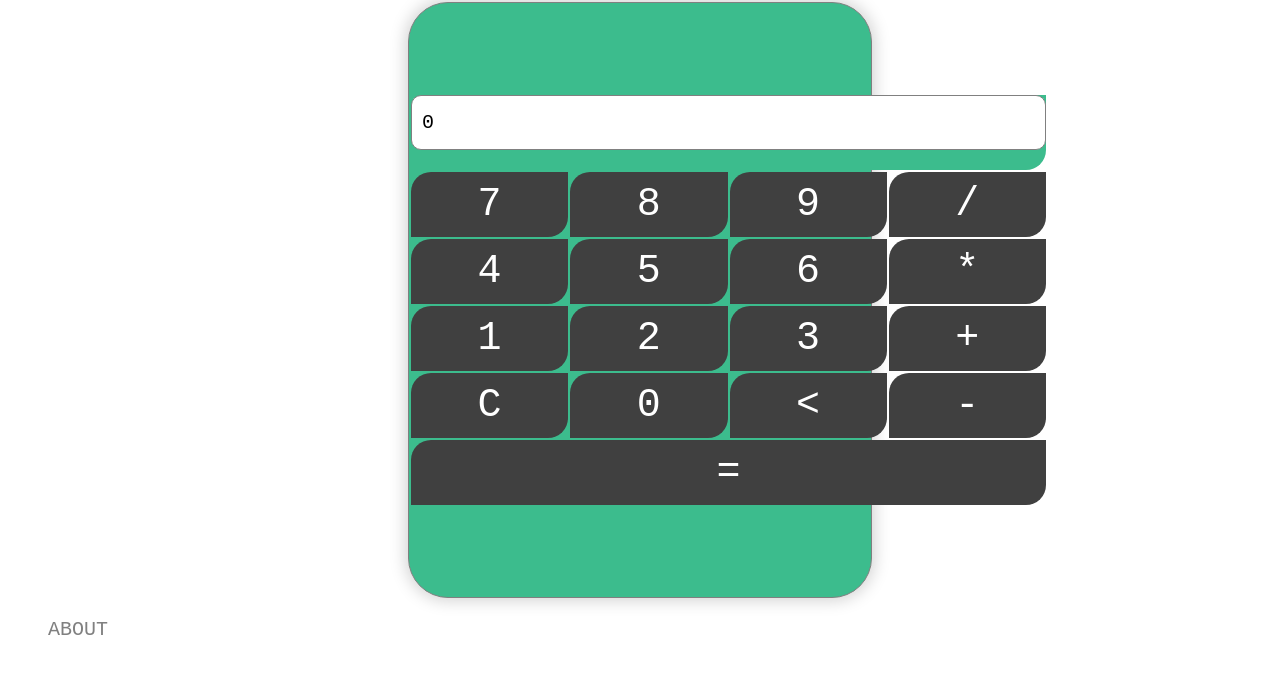
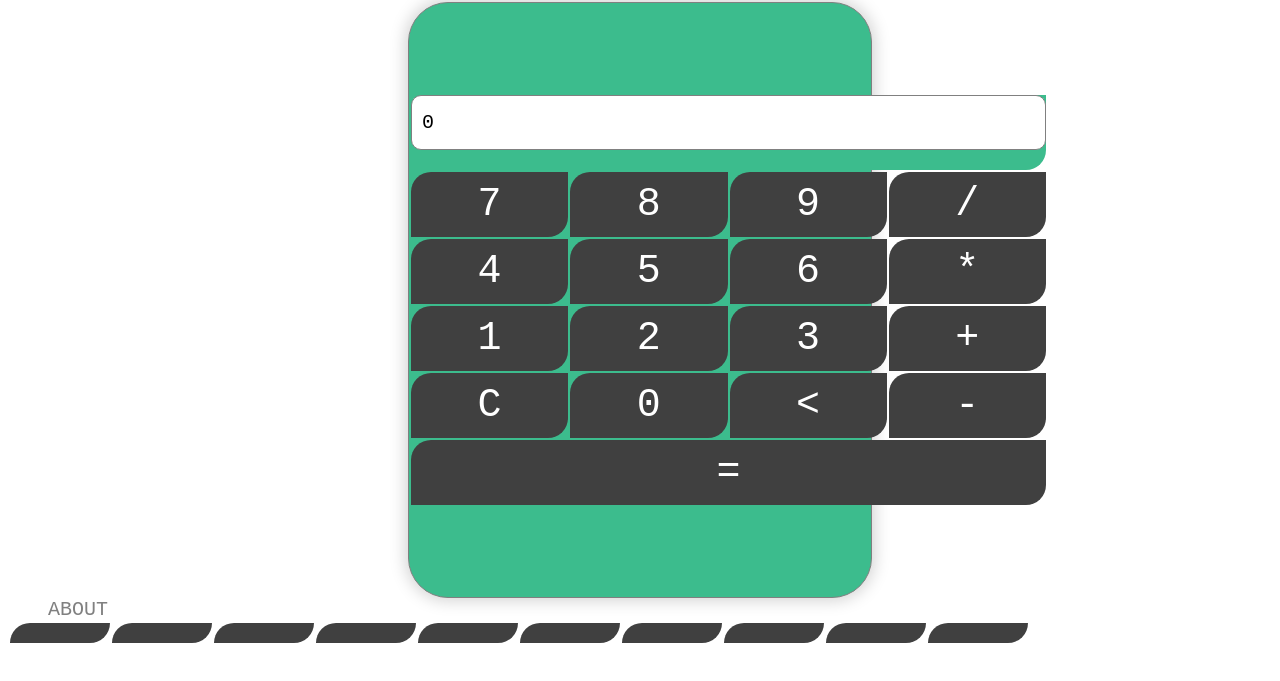
Before and after one commit to nvkex/web-app-calculator-v1, a plain HTML site: page web-app-calculator-v1/index.html in a window 1280 px wide. Shown: the part 89-770 px from the top of the page. Drawn offline with Linux system fonts and the light colour scheme.

Commit message:
Update index.html

```diff
--- a/web-app-calculator-v1/index.html
+++ b/web-app-calculator-v1/index.html
@@ -14,7 +14,7 @@
 <body>
 	<p class = "in-page-title" align = "center">CALCULATOR</p>
 
-	<div class = "div-container">
+	<div class = "div-container" id = "divContnr">
 		<table align = "center" border = "0" cellspacing="2" cellpadding = "20">
 
 			<tr>
@@ -52,11 +52,25 @@
 			</tr>
 
 			<tr>
-				<td align = "center" colspan="4" onclick = "evaluate()">=</td>
+				<td align = "center" colspan="4" onclick = "evalExp()">=</td>
 			</tr>
 		</table>
 	</div>
-		<p class = "info" onclick = "introduce()">ABOUT</p>
+	<span class = "info" onclick = "introduce()">ABOUT</span>
+	<table class = "color-picker-container">
+		<tr>
+			<td class = "purple-box" onclick = "changeColor(1)"></td>
+			<td class = "pink-box" onclick = "changeColor(2)"></td>
+			<td class = "orange-box" onclick = "changeColor(3)"></td>
+			<td class = "red-box" onclick = "changeColor(4)"></td>
+			<td class = "brown-box" onclick = "changeColor(5)"></td>
+			<td class = "yellow-box" onclick = "changeColor(6)"></td>
+			<td class = "dark-green-box" onclick = "changeColor(7)"></td>
+			<td class = "blue-box" onclick = "changeColor(8)"></td>
+			<td class = "white-box" onclick = "changeColor(9)"></td>
+			<td class = "default-color" onclick = "changeColor(0)"></td>
+		</tr>
+	</table>
 </body>
 
 <script src="script.js"></script>
```
